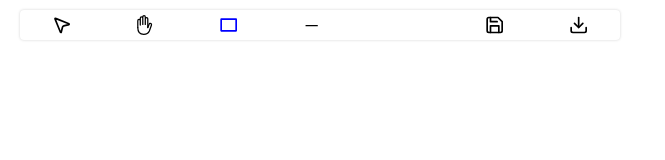
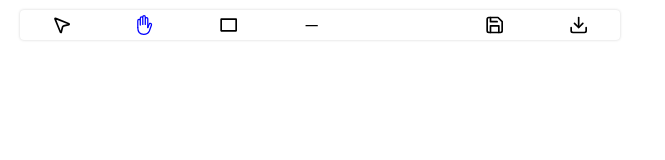
Before and after one commit to Ramosh99/doodle-js, a Next.js app: page / in a window 1280 px wide. Shown: the top 160 px of the page, without its empty margins (0-665 px from the left). Built offline with nearby package versions, Linux system fonts and the light colour scheme.

Commit message:
Refactor active tool state in canvas.jsx

```diff
--- a/components/canvas.jsx
+++ b/components/canvas.jsx
@@ -30,7 +30,7 @@ const Canvas = () => {
     const [panning, setPanning] = useState(false);
     const [pan, setPan] = useState({ x: 0, y: 0 });
     const [zoom, setZoom] = useState(1);
-    const [mode, setMode] = useState(ElementType.RECTANGLE);//active tool
+    const [mode, setMode] = useState("grab");//active tool
     const canvasRef = useRef(null);
 
     const [undoStack, setUndoStack] = useState([]);
```
Also changed, not shown: components/ButtonComponents/Clicks/ZoomNGrag.jsx (added).
